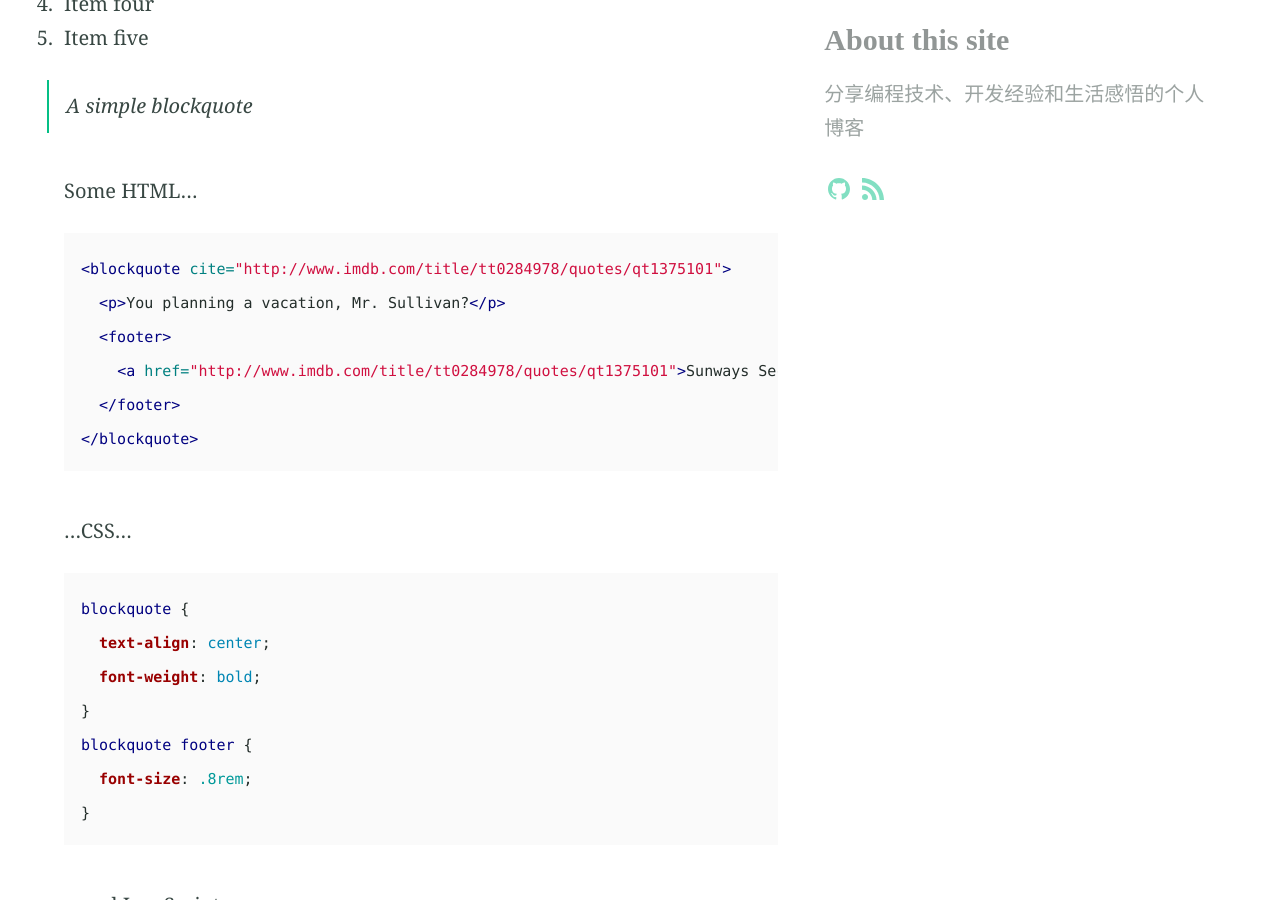
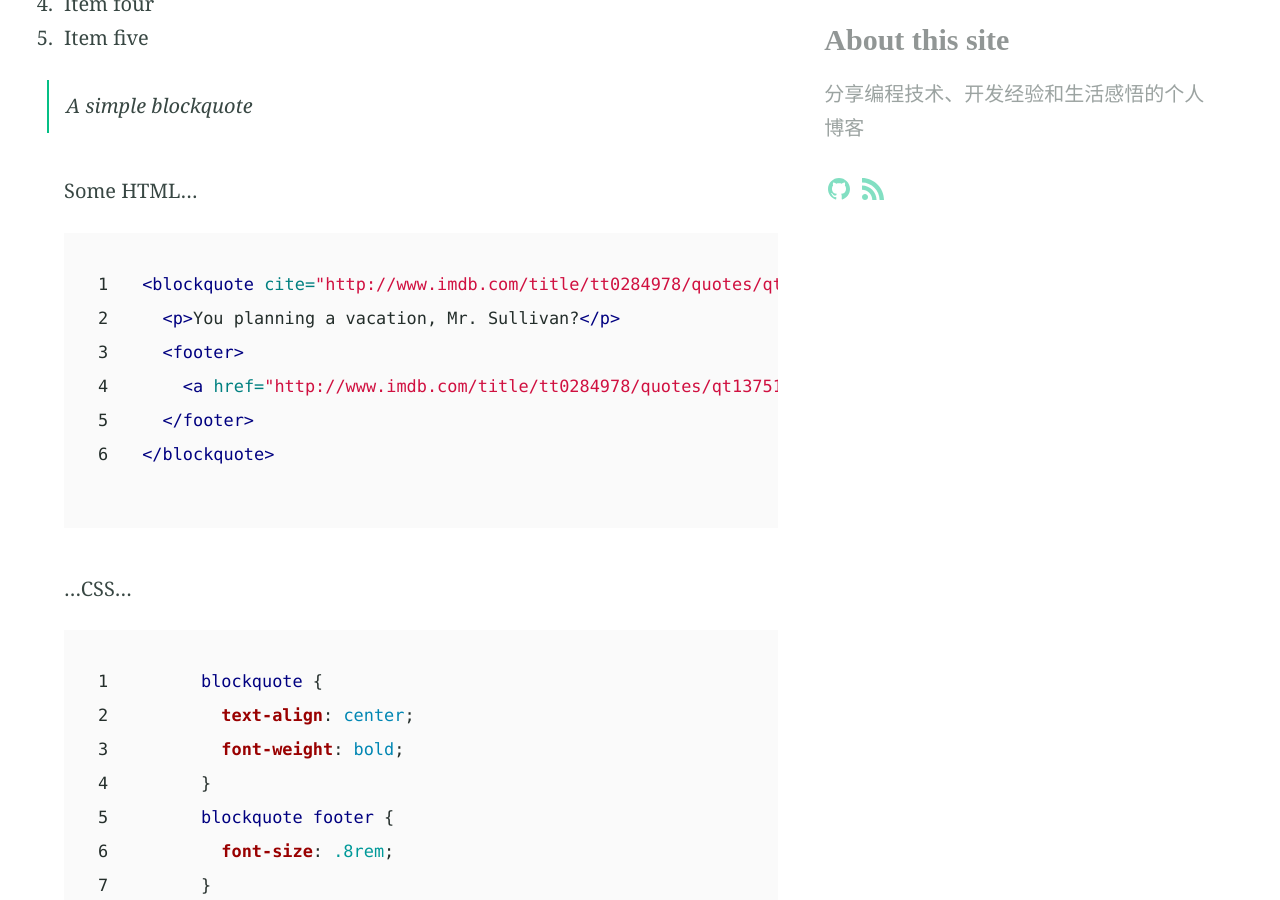
Before and after one commit to Liyck/Liyck.github.io, a Jekyll site: the page built from elements.md, in a window 1280 px wide and 900 px high, scrolled down 1545 px. Built offline with Jekyll 4.4.1, drawn with Linux system fonts in a browser that asks for light colours; some of the changed text lies outside the part shown.

Commit message:
Update _config.yml

```diff
--- a/_config.yml
+++ b/_config.yml
@@ -137,9 +137,20 @@ comments:
     owner: Liyck
     admin: [Liyck]
 
-# 13. SEO settings
-seo:
-  title: true
-  description: true
-  image: "/assets/default-social-image.png"
-  locale: zh_CN
+# 代码高亮配置
+kramdown:
+  syntax_highlighter: rouge
+  syntax_highlighter_opts:
+    css_class: 'highlight'
+    block:
+      line_numbers: true
+
+# 添加代码字体
+fonts:
+  preconnect_urls:
+    - https://fonts.gstatic.com
+  font_urls:
+    - https://fonts.googleapis.com/css2?family=Noto+Sans+SC:wght@400;700&family=JetBrains+Mono:wght@400;700&display=swap
+
+# 优化摘要分隔符
+excerpt_separator: <!-- excerpt -->
```
